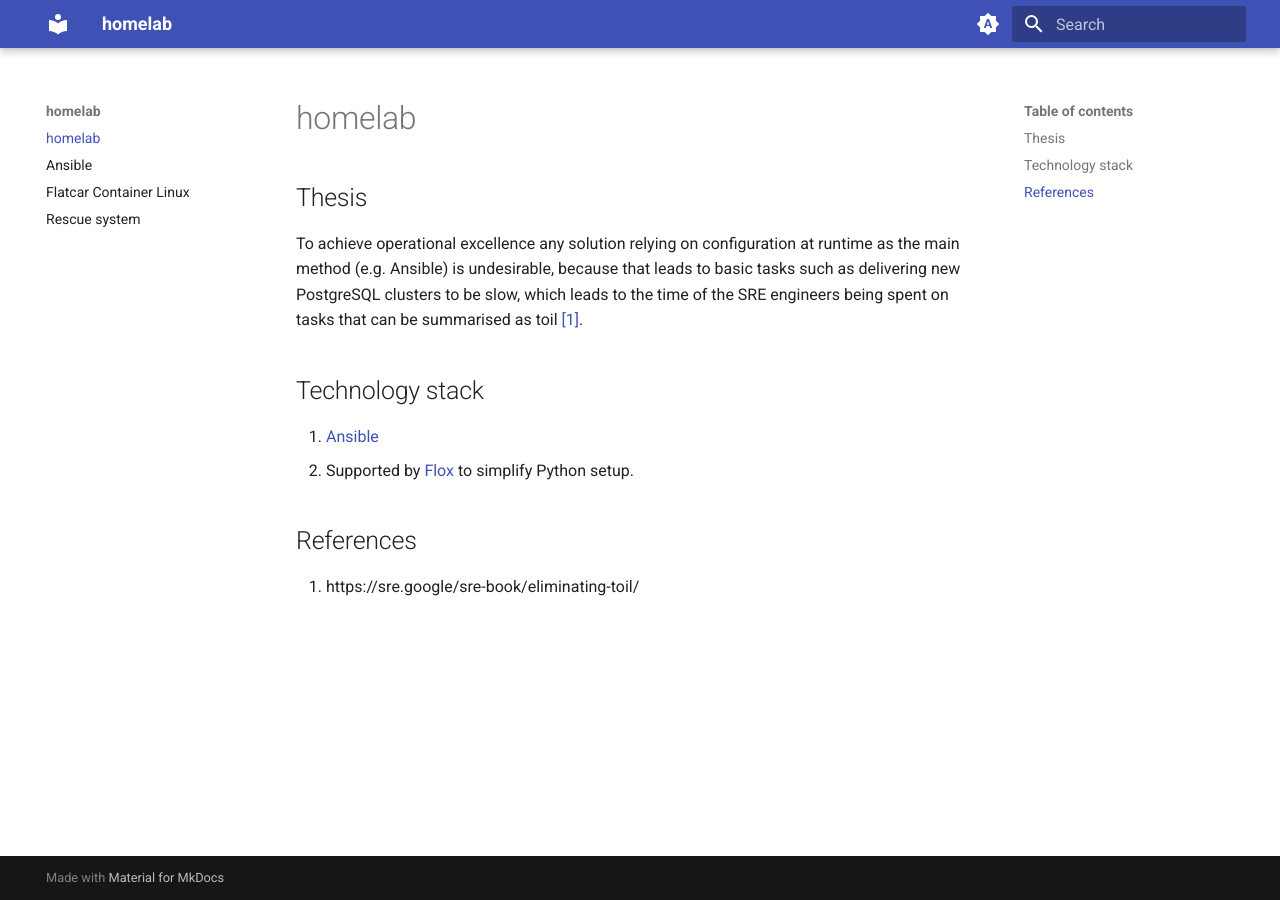
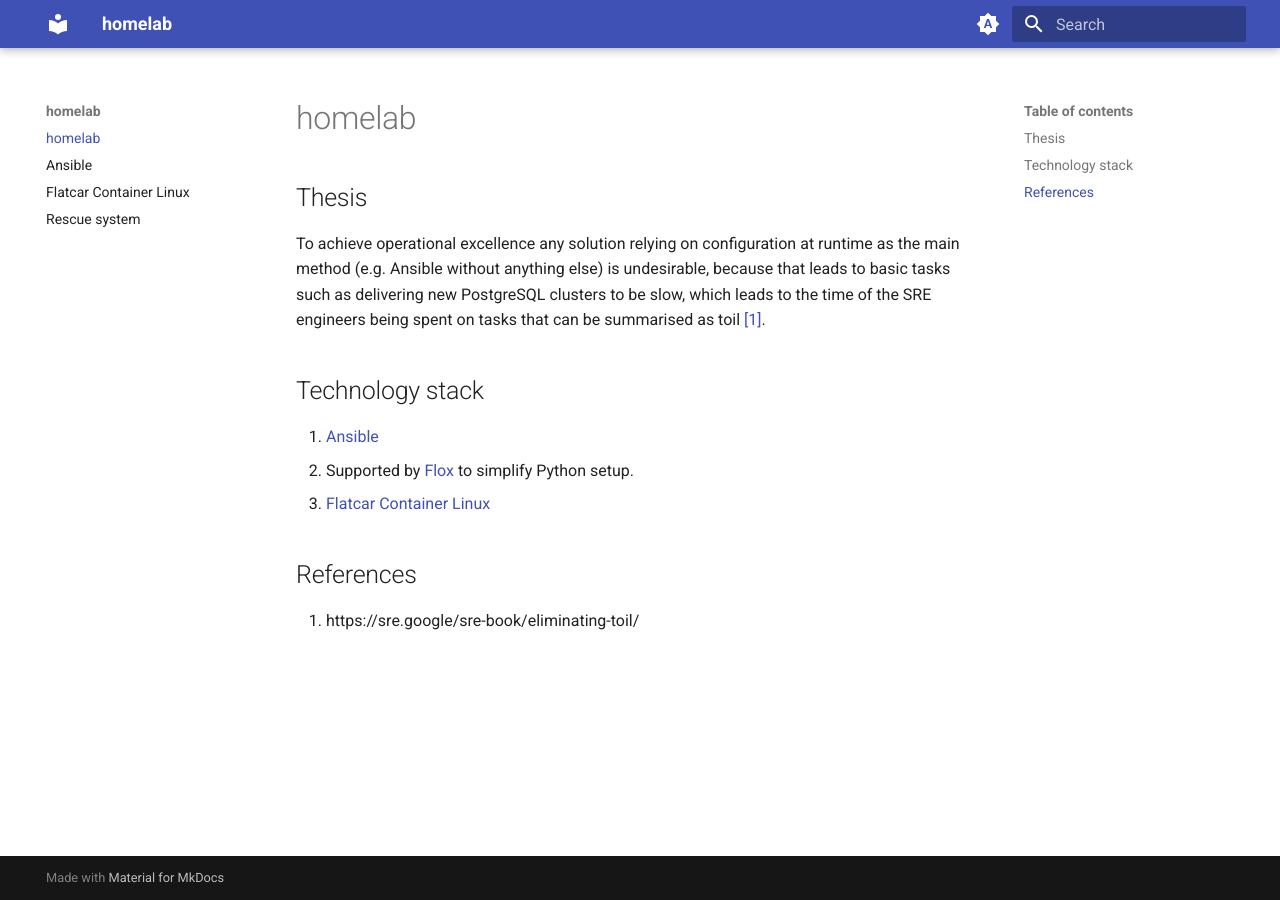
Before and after one commit to anttiharju/homelab, an MkDocs documentation site: the page built from docs/README.md, in a window 1280 px wide. Built offline with MkDocs 1.6.1 and Material for MkDocs 9.7.7, drawn with Linux system fonts in a browser that asks for light colours.

Commit message:
Clarify main readme

```diff
--- a/docs/README.md
+++ b/docs/README.md
@@ -2,12 +2,13 @@
 
 ## Thesis
 
-To achieve operational excellence any solution relying on configuration at runtime as the main method (e.g. Ansible) is undesirable, because that leads to basic tasks such as delivering new PostgreSQL clusters to be slow, which leads to the time of the SRE engineers being spent on tasks that can be summarised as toil [\[1\]](https://sre.google/sre-book/eliminating-toil/).
+To achieve operational excellence any solution relying on configuration at runtime as the main method (e.g. Ansible without anything else) is undesirable, because that leads to basic tasks such as delivering new PostgreSQL clusters to be slow, which leads to the time of the SRE engineers being spent on tasks that can be summarised as toil [\[1\]](https://sre.google/sre-book/eliminating-toil/).
 
 ## Technology stack
 
 1. [Ansible](https://docs.ansible.com/ansible/latest/getting_started/index.html)
    - Supported by [Flox](https://flox.dev) to simplify Python setup.
+2. [Flatcar Container Linux](https://www.flatcar.org)
 
 ## References
 
```
